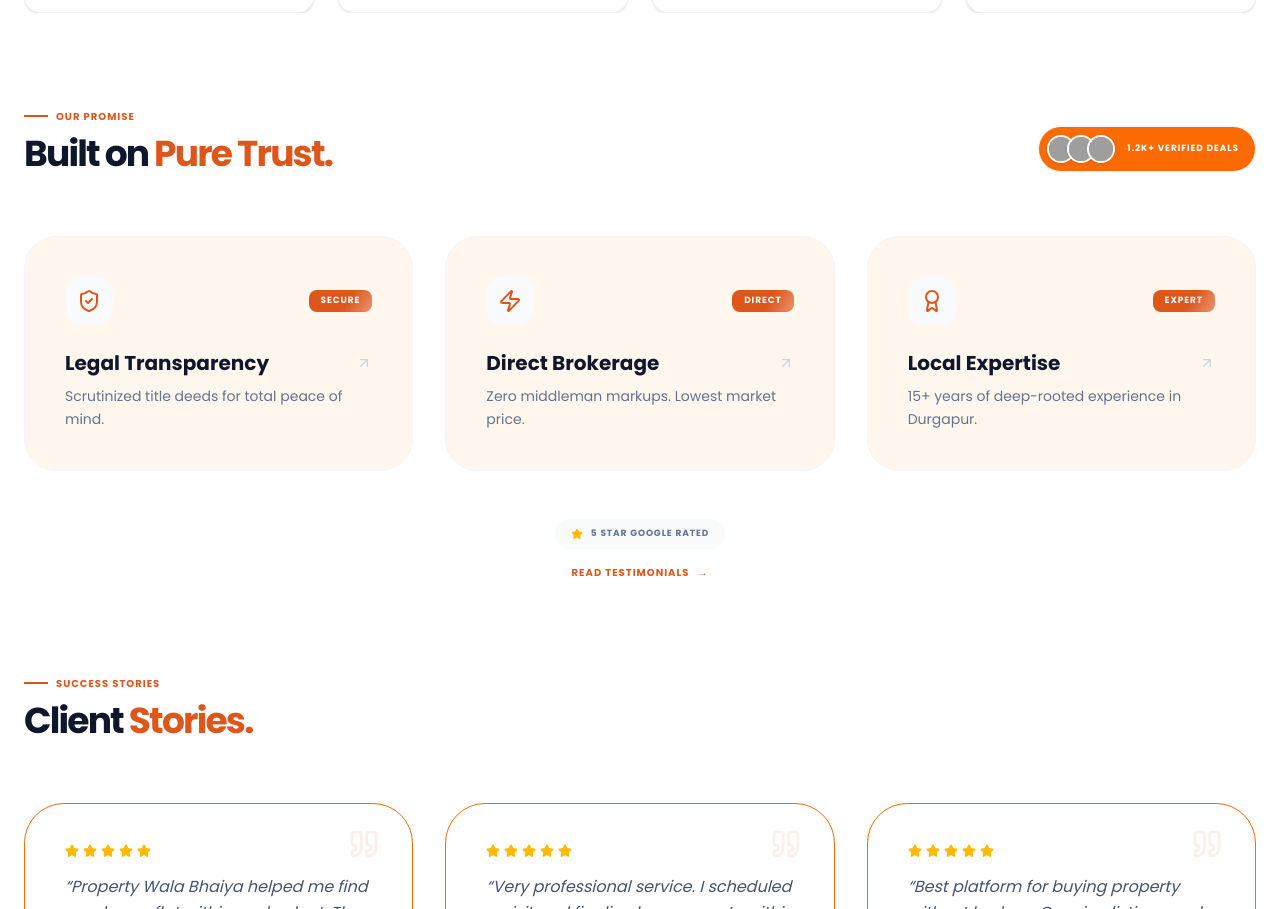
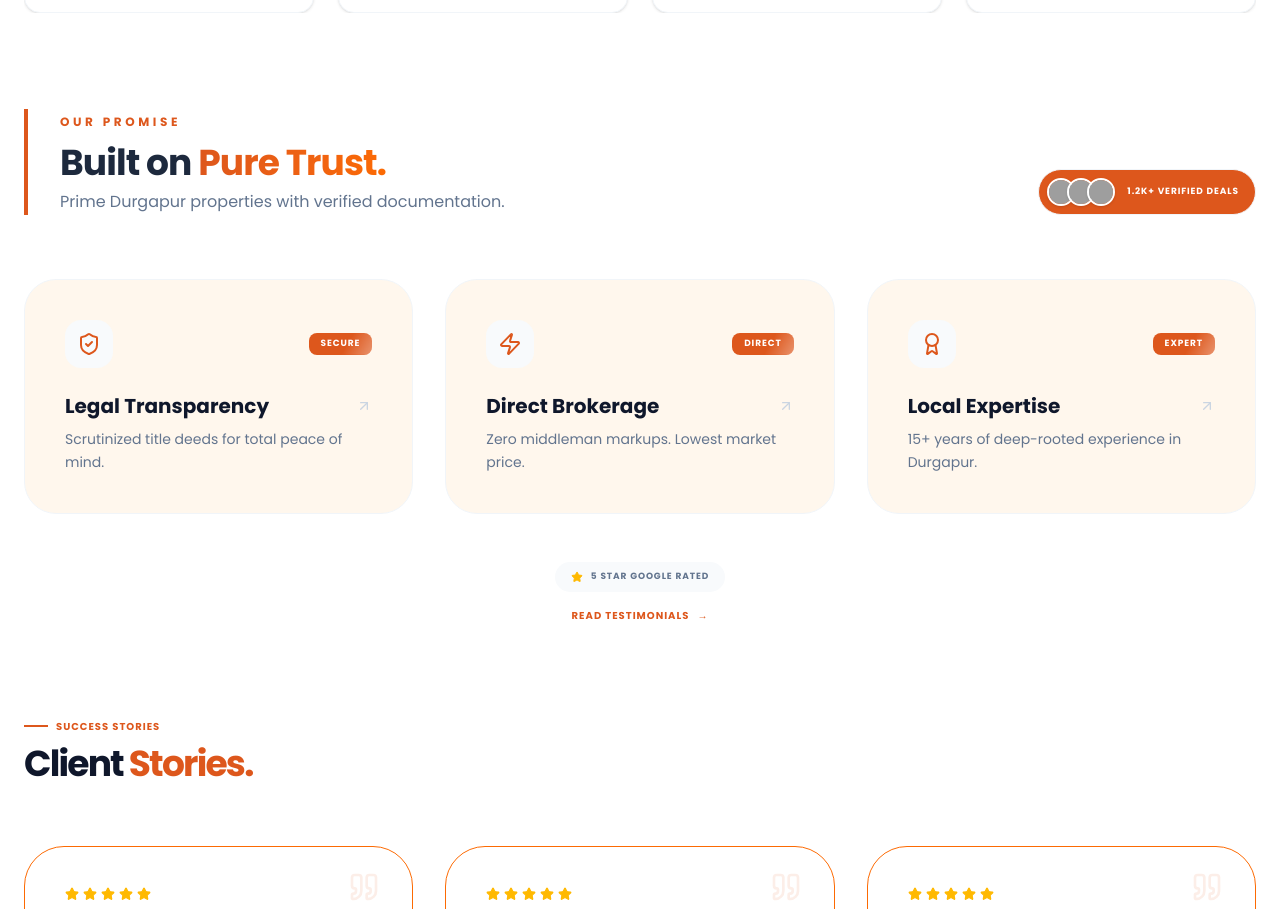
Before and after one commit to passportpulse/property-wala-ankita, a React (Vite) app: page / in a window 1280 px wide. Shown: the part 4714-5623 px from the top of the page. Built offline with nearby package versions, Linux system fonts and the light colour scheme; grey boxes are pictures that could not be loaded.

Commit message:
trust  updated

```diff
--- a/src/pages/home/sections/Trust.jsx
+++ b/src/pages/home/sections/Trust.jsx
@@ -34,22 +34,28 @@ export default function Trust() {
   return (
     <Section>
       <Container>
-        {/* HEADER: Stacked on mobile, side-by-side on desktop */}
-        <div className="flex flex-col md:flex-row md:items-end justify-between mb-10 md:mb-16 gap-6">
-          <div className="space-y-2">
-            <div className="flex items-center gap-2">
-              <span className="w-6 h-0.5 bg-dark-orange" />
-              <span className="text-[10px] font-black uppercase tracking-widest text-dark-orange">
+        {/* HEADER */}
+        <div className="relative mb-8 lg:mb-16 border-l-4 border-dark-orange pl-4 lg:pl-8">
+          <div className="flex flex-col md:flex-row md:items-end justify-between gap-4">
+            <div className="space-y-1 lg:space-y-2">
+              <span className="text-[10px] lg:text-xs font-black uppercase tracking-[0.3em] text-dark-orange">
                 Our Promise
               </span>
-            </div>
-            <h2 className="mt-3 text-2xl lg:text-4xl font-black text-slate-900 tracking-tighter leading-none">
-              Built on <span className="text-dark-orange">Pure Trust.</span>
+
+              <h2 className="mt-3 text-2xl lg:text-4xl font-black text-slate-800 tracking-tight leading-none">
+                Built on{" "}
+                <span className="bg-linear-to-r from-dark-orange to-lighter-orange bg-clip-text text-transparent">
+                  Pure Trust.
+                </span>
               </h2>
+
+              <p className="text-slate-500 max-w-md text-xs lg:text-base leading-relaxed font-medium">
+                Prime Durgapur properties with verified documentation.
+              </p>
             </div>
 
             {/* COMPACT VERIFIED TAG */}
-          <div className="flex items-center gap-3 bg-lighter-orange p-2 pr-4 rounded-full border border-slate-100 w-fit">
+            <div className="flex items-center gap-3 bg-dark-orange p-2 pr-4 rounded-full border border-slate-100 w-fit">
               <div className="flex -space-x-2">
                 {dealAvatars.map((img, i) => (
                   <img
@@ -63,6 +69,7 @@ export default function Trust() {
               <p className="text-[9px] font-black text-white uppercase tracking-widest">
                 1.2k+ Verified Deals
               </p>
+            </div>
           </div>
         </div>
 
@@ -90,7 +97,8 @@ export default function Trust() {
                     <span
                       className="absolute inset-0 w-full h-full"
                       style={{
-                        background: "linear-gradient(120deg, transparent 25%, rgba(255,255,255,0.4) 50%, transparent 75%)",
+                        background:
+                          "linear-gradient(120deg, transparent 25%, rgba(255,255,255,0.4) 50%, transparent 75%)",
                         backgroundSize: "200% 100%",
                         animation: "shine 2s linear infinite",
                       }}
@@ -122,11 +130,18 @@ export default function Trust() {
           </div>
 
           <button
-            onClick={() => window.open("https://www.google.com/search?q=PROPERTY+WALA+BHAIYA+Reviews", "_blank")}
+            onClick={() =>
+              window.open(
+                "https://www.google.com/search?q=PROPERTY+WALA+BHAIYA+Reviews",
+                "_blank",
+              )
+            }
             className="text-dark-orange font-black text-[10px] uppercase tracking-widest flex items-center gap-2 group"
           >
             Read Testimonials
-            <span className="group-hover:translate-x-1 transition-transform">→</span>
+            <span className="group-hover:translate-x-1 transition-transform">
+              →
+            </span>
           </button>
         </div>
       </Container>
```
Lines whose indentation alone changed are shown as unchanged.
